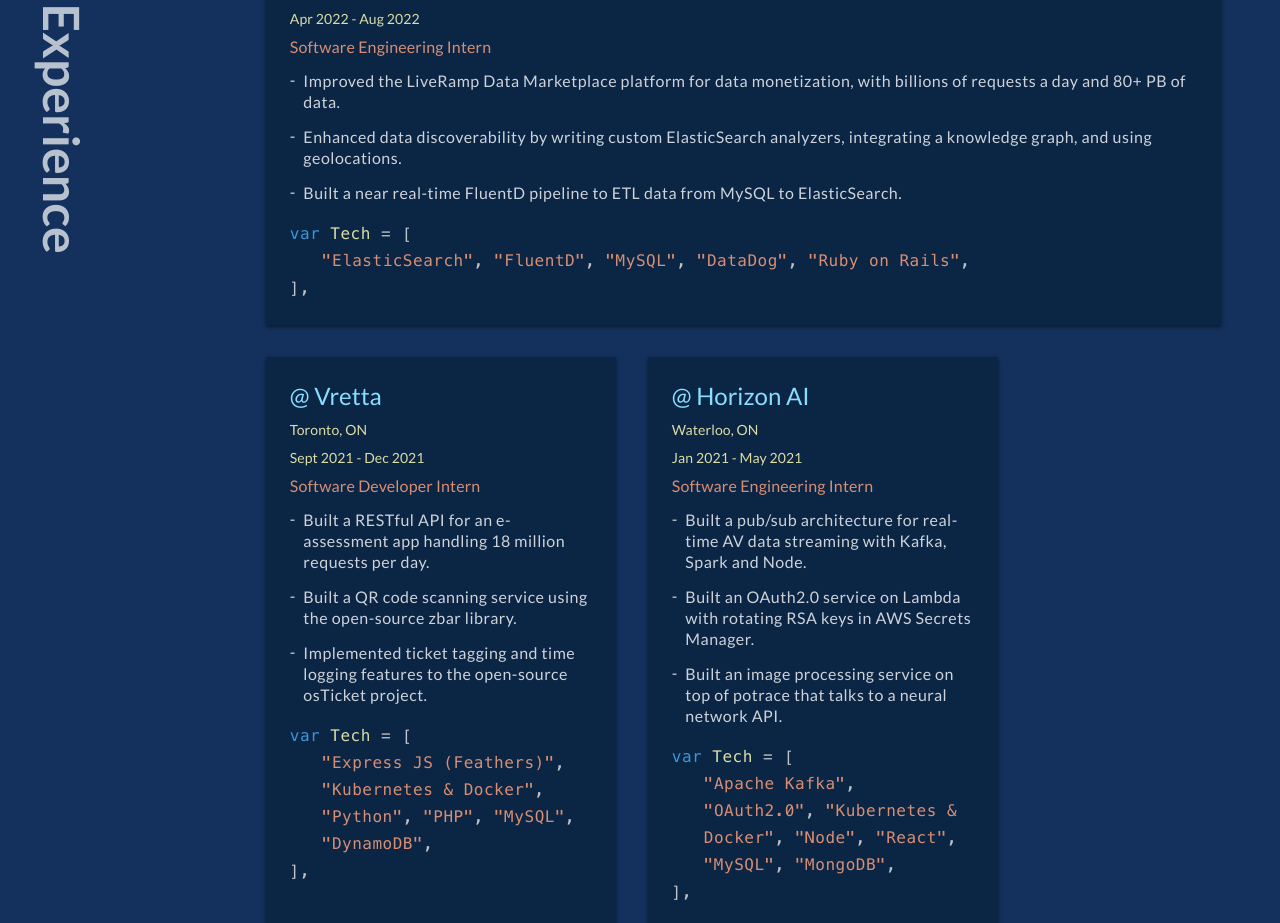
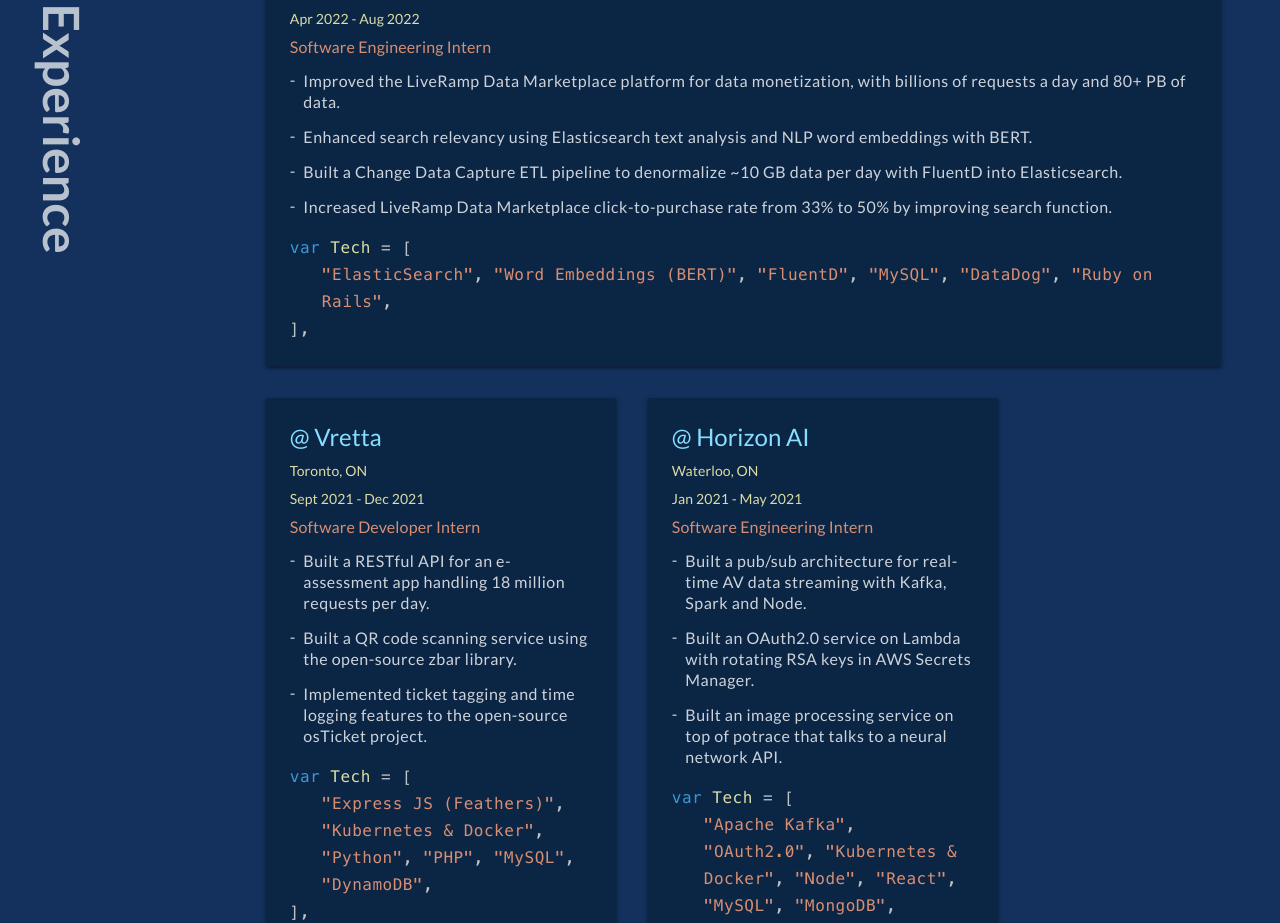
Before and after one commit to peterkejun/Portfolio-Website, a React (Create React App) app: page / in a window 1280 px wide. Shown: the part 1528-2451 px from the top of the page. Built offline with nearby package versions, Linux system fonts and the light colour scheme.

Commit message:
update liveramp work experience description

```diff
--- a/src/Work/data.js
+++ b/src/Work/data.js
@@ -6,12 +6,14 @@
         location: 'San Francisco, CA',
         descriptions: [
             'Improved the LiveRamp Data Marketplace platform for data monetization, with billions of requests a day and 80+ PB of data.',
-            'Enhanced data discoverability by writing custom ElasticSearch analyzers, integrating a knowledge graph, and using geolocations.',
-            'Built a near real-time FluentD pipeline to ETL data from MySQL to ElasticSearch.'
+            'Enhanced search relevancy using Elasticsearch text analysis and NLP word embeddings with BERT.',
+            'Built a Change Data Capture ETL pipeline to denormalize ~10 GB data per day with FluentD into Elasticsearch.',
+            'Increased LiveRamp Data Marketplace click-to-purchase rate from 33% to 50% by improving search function.',
         ],
         variable: 'Tech',
         object: [
             'ElasticSearch',
+            'Word Embeddings (BERT)',
             'FluentD',
             'MySQL',
             'DataDog',
```
Also changed, not shown: 2 other files (tests, documents, lock files or other folders).
